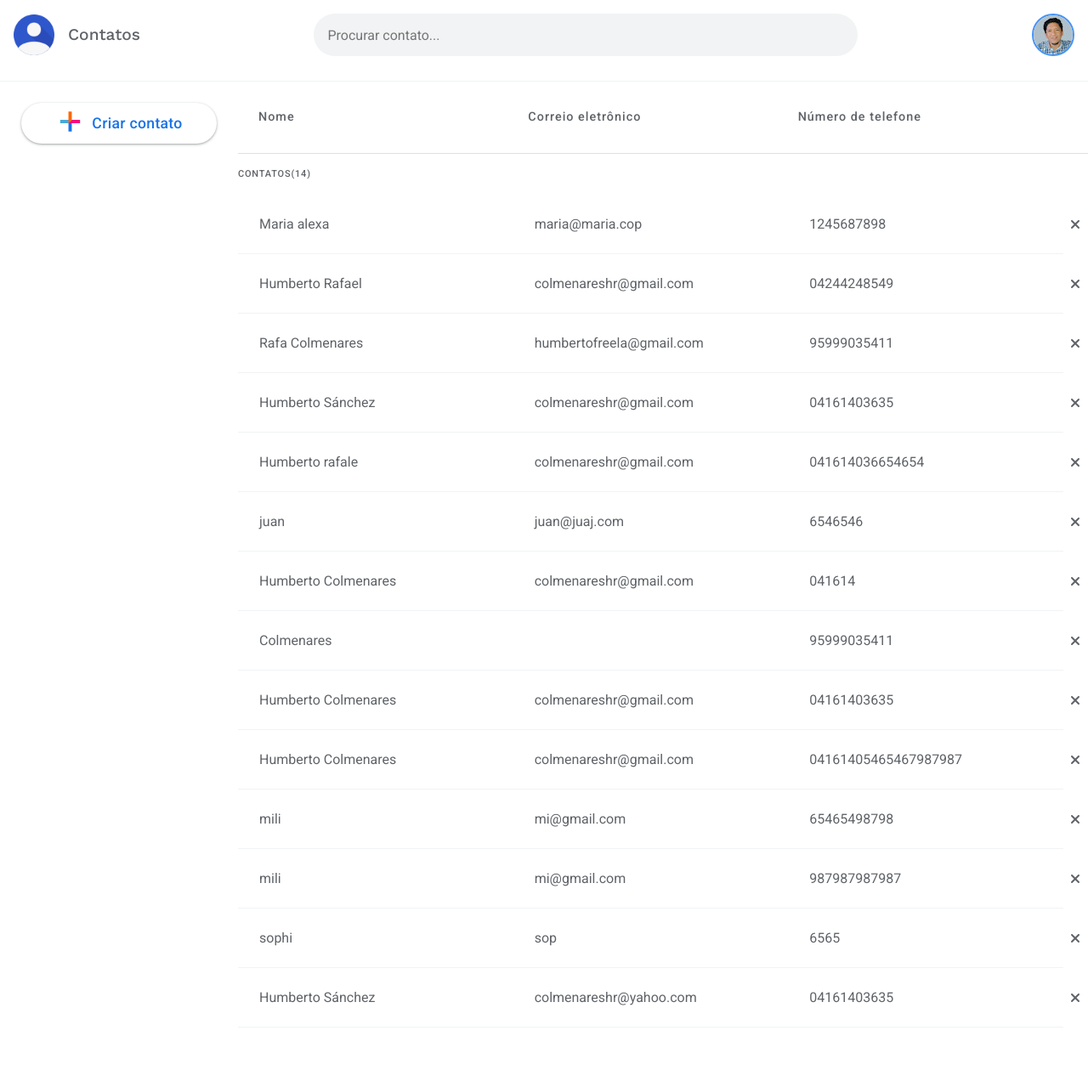
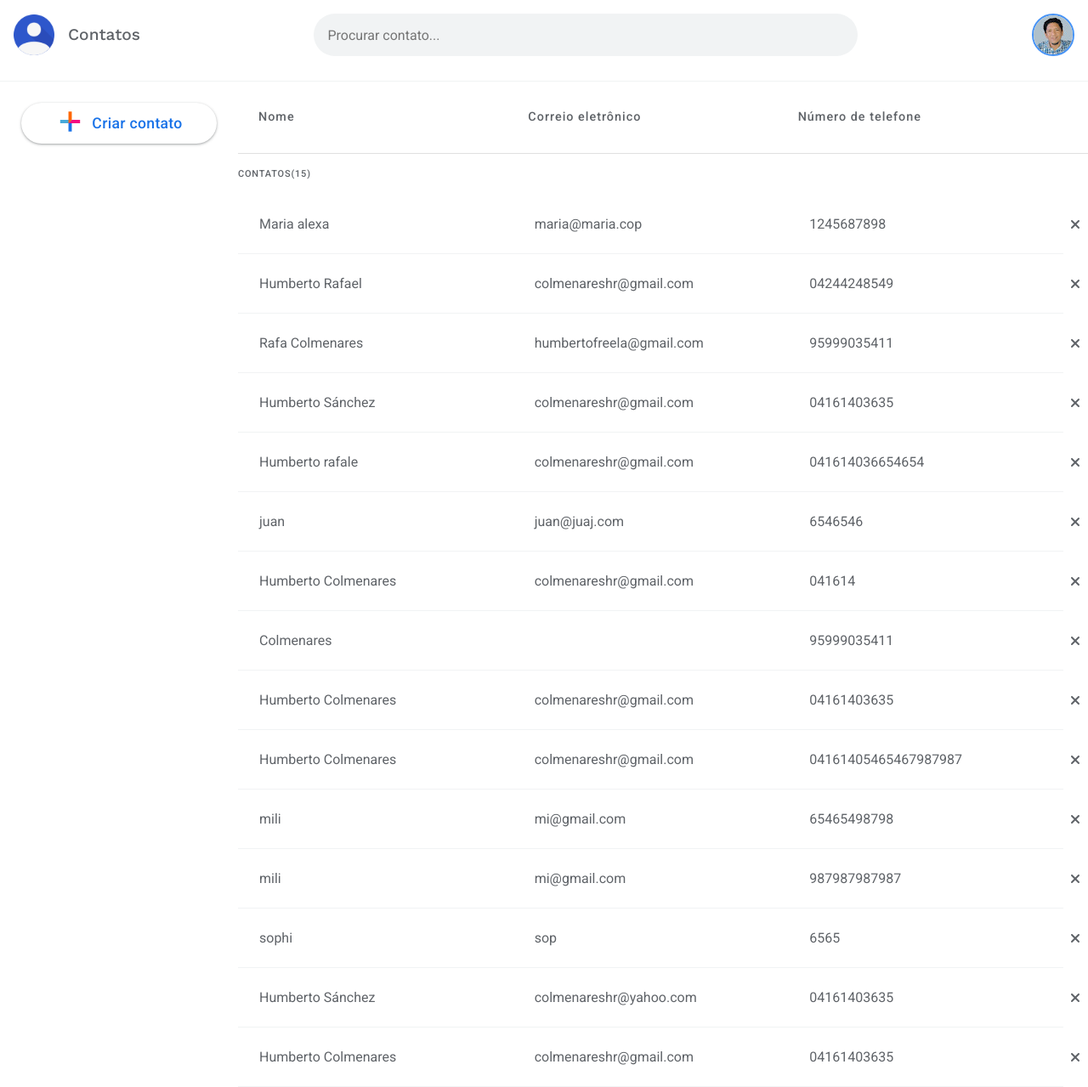
Before and after one commit to colmenareshr/ReactAgendaContatos, a React (Vite) app: page / in a window 1280 px wide. Shown: the whole page at 85% size. Before the commit the page ends 1209 px from the top, so only its background shows below. Built offline with nearby package versions, Linux system fonts and the light colour scheme; data requests are answered from the project's data file; the HTML template or start-up script is replaced by a standard one.

Commit message:
Componente para Lista de Contactos

```diff
--- a/db.json
+++ b/db.json
@@ -83,6 +83,12 @@
       "email": "colmenareshr@yahoo.com",
       "telefone": "04161403635",
       "id": 34
+    },
+    {
+      "nome": "Humberto Colmenares",
+      "email": "colmenareshr@gmail.com",
+      "telefone": "04161403635",
+      "id": 35
     }
   ]
 }
--- a/src/App.jsx
+++ b/src/App.jsx
@@ -4,6 +4,7 @@ import SideBar from './components/SideBar/SideBar';
 import ModalCreate from './components/Modales/ModalCreate';
 import { useEffect, useState } from 'react';
 import styled from 'styled-components';
+import ContactList from './components/ContactList/ContactList';
 
 function App() {
   /* HOOKS */
@@ -13,7 +14,6 @@ function App() {
   const [telefones, setTelefones] = useState('');
   const [showModal, setShowModal] = useState(false);
   const [isUpdate, setIsUpdate] = useState();
-  const [search, setSearch] = useState('');
   //FIN HOOKS
 
   /*AGREGAR VENTANA MODAL CREAR*/
@@ -23,20 +23,20 @@ function App() {
   /*FIN VENTANA */
 
   /* API INICIO | MÉTODO GET */
-  function fetchContacts() {
-    fetch('http://localhost:3000/contatos')
-      .then((response) => response.json())
-      .then((data) => {
-        setContacts(data);
-      })
-      .catch((err) => {
-        console.log(err.message);
-      });
-  }
+  // function fetchContacts() {
+  //   fetch('http://localhost:3000/contatos')
+  //     .then((response) => response.json())
+  //     .then((data) => {
+  //       setContacts(data);
+  //     })
+  //     .catch((err) => {
+  //       console.log(err.message);
+  //     });
+  // }
 
-  useEffect(() => {
-    fetchContacts();
-  }, []);
+  // useEffect(() => {
+  //   fetchContacts();
+  // }, []);
 
   // FIN GET
 
@@ -130,35 +130,36 @@ function App() {
   // FIN EDITAR CONTACTOS
 
   //BUSCADOR
-  const handleSearch = (e) => {
-    setSearch(e.target.value);
-  };
+  // const handleSearch = (e) => {
+  //   setSearch(e.target.value);
+  // };
 
-  let results = !search
-    ? contacts
-    : contacts.filter((data) =>
-        data.nome.toLowerCase().includes(search.toLocaleLowerCase())
-      );
+  // let results = !search
+  //   ? contacts
+  //   : contacts.filter((data) =>
+  //       data.nome.toLowerCase().includes(search.toLocaleLowerCase())
+  //     );
   //FIN BUSCADOR
 
   return (
     <div className='App'>
-      <Header handleSearch={handleSearch} />
+      <Header />
 
       <MainContainer>
-        <div className='sidebar_wraper'>
+        <div>
           <SideBar mostrar={handleShowModal} />
         </div>
-        <MainContainerTable>
+        <ContactList />
+        {/* <MainContainerTable>
           <TableHeader>
             <TableItems>Nome</TableItems>
             <TableItems>Correio eletrônico</TableItems>
             <TableItems>Número de telefone</TableItems>
           </TableHeader>
-          <div className='contatos_title'>
+          <ContactsCounter>
             Contatos
             <span>({results.length})</span>
-          </div>
+          </ContactsCounter>
           <div className='contatos_wraper'>
             {results.map(function (contato) {
               return (
@@ -173,7 +174,7 @@ function App() {
               );
             })}
           </div>
-        </MainContainerTable>
+        </MainContainerTable> */}
         <ModalCreate
           state={showModal}
           changeState={setShowModal}
@@ -205,40 +206,3 @@ const MainContainer = styled.main`
   flex: 1 1 auto;
   align-items: flex-start;
 `;
-
-const MainContainerTable = styled.div`
-  display: flex;
-  gap: 1rem;
-  justify-content: space-between;
-  flex-direction: column;
-  table-layout: fixed;
-
-  .contatos_title {
-    letter-spacing: 0.07272727em;
-    font-family: Roboto, sans-serif;
-    font-size: 0.688rem;
-    font-weight: 500;
-    line-height: 1rem;
-    text-transform: uppercase;
-  }
-`;
-
-const TableHeader = styled.div`
-  width: 100%;
-  padding: 0 1.5rem;
-  display: table;
-  table-layout: fixed;
-  border-bottom: 1px solid rgba(0, 0, 0, 0.12);
-`;
-
-const TableItems = styled.div`
-  display: table-cell;
-  border-collapse: collapse;
-  padding: 2rem 0;
-  letter-spacing: 1px;
-  font-family: Roboto, sans-serif;
-  font-size: 0.9rem;
-  font-weight: 500;
-  line-height: 1.25rem;
-  vertical-align: middle;
-`;
--- a/src/components/ContactList/ContactList.jsx
+++ b/src/components/ContactList/ContactList.jsx
@@ -1,28 +1,93 @@
+import { useState, useEffect } from 'react';
 import styled from 'styled-components';
-import Contacts from '../Contacts/Contacts';
+import Contatos from '../Contatos/Contatos';
+import Header from '../Header/Header';
 
-export default function ContactList() {
+export default function ContactList({  }) {
+  const [contacts, setContacts] = useState([]);
+
+  function fetchContacts() {
+    fetch('http://localhost:3000/contatos')
+      .then((response) => response.json())
+      .then((data) => {
+        setContacts(data);
+      })
+      .catch((err) => {
+        console.log(err.message);
+      });
+  };
+  useEffect(() => {
+    fetchContacts();
+    console.log(fetchContacts)
+  }, []);
+
+
+
+
   return (
-    <table>
-      <thead>
-        <tr>
-          <th>Nome</th>
-          <th>Correio eletrônico</th>
-          <th>Número de telefone </th>
-        </tr>
-      </thead>
-      <div className='contatos_title'>
-        Contatos
-        <span></span>
-      </div>
-      <tbody>
-        <Contacts
-          key={id}
-          nome={nome}
-          email={email}
-          telefone={telefone}
-        />
-      </tbody>
-    </table>
+    <>
+      <MainContainerTable>
+        <TableHeader>
+          <TableItems>Nome</TableItems>
+          <TableItems>Correio eletrônico</TableItems>
+          <TableItems>Número de telefone</TableItems>
+        </TableHeader>
+        <ContactsCounter>
+          Contatos
+          <span>({contacts.length})</span>
+        </ContactsCounter>
+        <div className='contatos_wraper'>
+          {contacts.map(function (contato) {
+            return (
+              <Contatos
+                key={contato.id}
+                nome={contato.nome}
+                email={contato.email}
+                telefone={contato.telefone}
+                deleteContacts={() => deleteContact(contato.id)}
+                updateContacto={() => onUpdate(contato.id)}
+              />
+            );
+          })}
+        </div>
+      </MainContainerTable>
+    </>
   );
 }
+
+const MainContainerTable = styled.div`
+  display: flex;
+  gap: 1rem;
+  justify-content: space-between;
+  flex-direction: column;
+  table-layout: fixed;
+`;
+
+const ContactsCounter = styled.div`
+  letter-spacing: 0.07272727em;
+  font-family: Roboto, sans-serif;
+  font-size: 0.688rem;
+  font-weight: 500;
+  line-height: 1rem;
+  text-transform: uppercase;
+`;
+
+const TableHeader = styled.div`
+  width: 100%;
+  padding: 0 1.5rem;
+  display: table;
+  table-layout: fixed;
+  border-bottom: 1px solid rgba(0, 0, 0, 0.12);
+`;
+
+const TableItems = styled.div`
+  display: table-cell;
+  border-collapse: collapse;
+  padding: 2rem 0;
+  letter-spacing: 1px;
+  font-family: Roboto, sans-serif;
+  font-size: 0.9rem;
+  font-weight: 500;
+  line-height: 1.25rem;
+  vertical-align: middle;
+`;
--- a/src/components/Header/Header.jsx
+++ b/src/components/Header/Header.jsx
@@ -1,6 +1,17 @@
 import Avatar from '../Avatar/Avatar';
 import styled from 'styled-components';
-function Header({ handleSearch, mostrarSidebar }) {
+import ContactList from '../ContactList/ContactList';
+import { useState } from 'react';
+
+
+function Header({ }) {
+  const [search, setSearch] = useState('');
+
+  const handleSearch = (e) => {
+    setSearch(e.target.value);
+    ContactList
+  };
+
   return (
     <HeaderContainer>
       <NavContainer>
```
